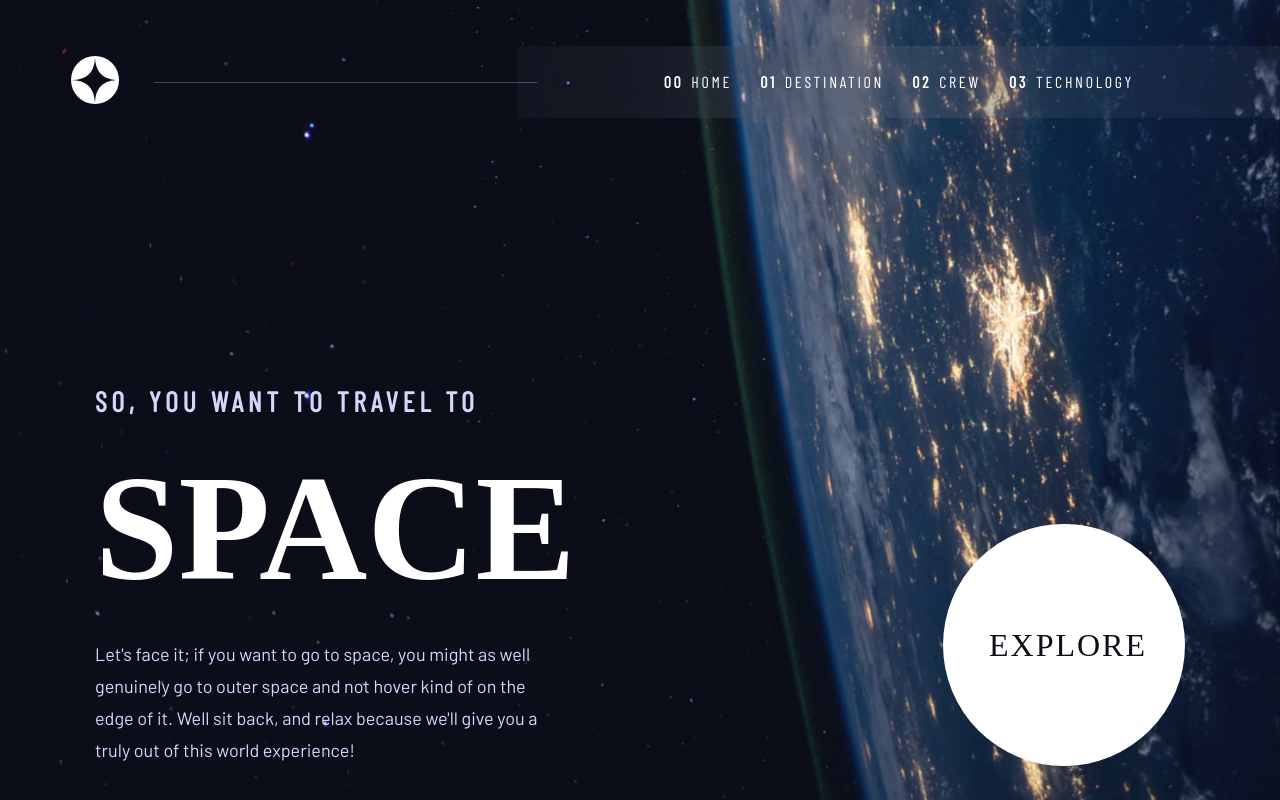
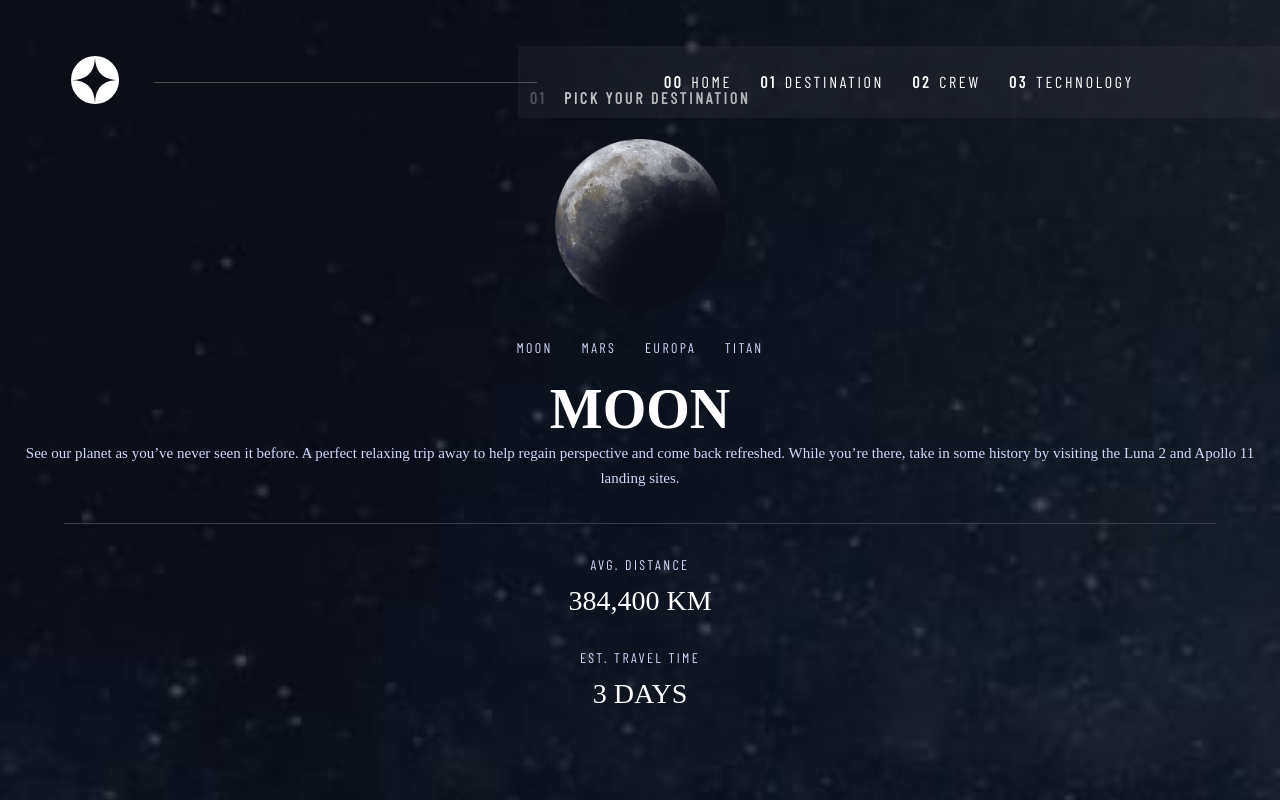
Before and after one commit to bennyteh/Space-tourism, a React (Create React App) app: page / in a window 1280 px wide. Built offline with nearby package versions, Linux system fonts and the light colour scheme; a web font is replaced by a local one.

Commit message:
destination_page

```diff
--- a/src/App.css
+++ b/src/App.css
@@ -13,3 +13,19 @@ a {
     color: unset;
     text-decoration: none;
 }
+
+.padding-top {
+    padding-top: 7rem;
+}
+
+@media screen and (min-width: 640px){
+    .padding-top {
+        padding-top: 12.5rem;
+    }
+}
+
+@media screen and (min-width: 1050px){
+    .padding-top {
+        padding-top: 24rem;
+    }
+}
--- a/src/App.js
+++ b/src/App.js
@@ -1,13 +1,14 @@
 import React from 'react';
 import "./app.css";
 import { Navbar } from './components/components';
-import {Home} from "./containers/container"
+import {Home, Destination} from "./containers/container"
 
 function App() {
   return (
     <div>
       <Navbar />
-      <Home />
+      {/* <Home /> */}
+      <Destination/>
     </div>
   );
 }
--- a/src/components/components.js
+++ b/src/components/components.js
@@ -1,5 +1,5 @@
 export {default as Crew} from "./crew/crew"
-export {default as Destination} from "./destination/destination"
 export {default as Home} from "./home/home"
+export {default as Planet} from "./destination/planet"
 export {default as Technology} from "./technology/technology"
 export {default as Navbar} from "./navbar/navbar"
--- a/src/data.json
+++ b/src/components/data.json
@@ -1,6 +1,7 @@
 {
   "destinations": [
     {
+      "id": 0,
       "name": "Moon",
       "images": {
         "png": "./assets/destination/image-moon.png",
@@ -11,6 +12,7 @@
       "travel": "3 days"
     },
     {
+      "id": 1,
       "name": "Mars",
       "images": {
         "png": "./assets/destination/image-mars.png",
@@ -21,6 +23,7 @@
       "travel": "9 months"
     },
     {
+      "id": 2,
       "name": "Europa",
       "images": {
         "png": "./assets/destination/image-europa.png",
@@ -31,6 +34,7 @@
       "travel": "3 years"
     },
     {
+      "id": 3,
       "name": "Titan",
       "images": {
         "png": "./assets/destination/image-titan.png",
--- /dev/null
+++ b/src/components/destination/Image.js
@@ -0,0 +1,8 @@
+import Moon from '../../assets/destination/image-moon.png'
+import Mars from '../../assets/destination/image-mars.png'
+import Europa from '../../assets/destination/image-europa.png'
+import Titan from '../../assets/destination/image-titan.png'
+
+const image = [Moon, Mars, Europa, Titan]
+
+export default image
--- a/src/components/destination/destination.jsx
+++ /dev/null
@@ -1,11 +0,0 @@
-import React from 'react'
-
-const destination = () => {
-    return (
-        <div>
-            destination
-        </div>
-    )
-}
-
-export default destination
--- /dev/null
+++ b/src/components/destination/planet.css
@@ -0,0 +1,121 @@
+.space__planet{
+    padding-top: 5.5rem;
+    display: flex;
+    flex-direction: column;
+    justify-content: center;
+    align-items: center;
+}
+
+.space__planet__header {
+    display: flex;
+    gap: 1.1rem;
+}
+
+.space__planet__header h4 {
+    font-family: var(--font-family-sub);
+    color: var(--color-white);
+    font-size: 16px;
+    line-height: 19px;
+    letter-spacing: 2.7px;
+}
+
+.header__opacity{
+    opacity: 0.25;
+}
+
+.space__planet__image{
+    padding-top: 2rem;
+}
+
+.space__planet__image img{
+    width: 170px;
+}
+
+.space__planet__button{
+    padding-top: 26px;
+    display: flex;
+    gap: 1.6rem;
+}
+
+.space__planet__button button{
+    text-decoration: none;
+    text-align: center;
+    padding: 0 0.1rem;
+    border: 0;
+    background-color: transparent;
+    cursor: pointer;
+    color: var(--color-lightblue);
+    font-family: var(--font-family-sub);
+    font-size: 14px;
+    line-height: 17px;
+    letter-spacing: 2.3625px;
+    border-bottom: 1px solid transparent;
+}
+
+.space__planet__button button:hover{
+    border-bottom: 1px solid rgba(255,255,255,0.5);
+}
+
+.space__planet__button-focus{
+    border-bottom: 1px solid rgba(255,255,255);
+}
+
+.space__planet__button-focus:hover{
+    border-bottom: 1px solid rgba(255,255,255);
+}
+
+.space__planet__description{
+    padding: 1.25rem 1.5rem 0 1.5rem;
+    text-align: center;
+}
+
+.space__planet__description h2{
+    font-size: 56px;
+    line-height: 64px;
+    font-family: var(--font-family);
+    color: var(--color-white);
+}
+
+.space__planet__description p {
+    font-family: var(--font-family-text);
+    font-size: 15px;
+    line-height: 25px;
+    color: var(--color-lightblue)
+}
+
+.space__planet__line {
+    border-bottom: 1px solid #383B4B;
+    width: 90%;
+    margin: 2rem 0;
+}
+
+.space__planet__details{
+    display: flex;
+    flex-direction: column;
+    gap: 2rem;
+}
+
+.space__planet__details-flex{
+    display: flex;
+    flex-direction: column;
+    justify-content: center;
+    align-items: center;
+    gap: 0.75rem;
+}
+
+.space__planet__distance_p--top{
+    font-family: var(--font-family-sub);
+    color: var(--color-lightblue);
+    text-align: center;
+    letter-spacing: 2.3625px;
+    font-size: 14px;
+    line-height: 17px;
+}
+
+.space__planet__distance_p--bottom{
+    font-family: var(--font-family);
+    font-size: 28px;
+    line-height: 32px;
+    color: var(--color-white);
+    text-align: center;
+}
--- /dev/null
+++ b/src/components/destination/planet.jsx
@@ -0,0 +1,50 @@
+import React, { useState } from 'react'
+import dataPlanet from "../data.json"
+import image from "./Image"
+import "./planet.css"
+
+const Planet = () => {
+
+    const [choosePlanet, setChoosePlanet] = useState("Moon")
+    const data = dataPlanet.destinations.filter(planet => planet.name === choosePlanet)
+    const planet = data[0]
+
+    const handleClick = (e) => {
+        setChoosePlanet(e.target.value)
+    }
+
+    return (
+        <article className='space__planet'>
+            <header className='space__planet__header'>
+                    <h4 className='header__opacity'>01</h4>
+                    <h4>PICK YOUR DESTINATION</h4>
+            </header>
+            <figure className='space__planet__image'>
+                <img src={image[planet.id]} alt={planet.name}></img>
+            </figure>
+            <div className='space__planet__button'>
+                <button className={(choosePlanet === "Moon"? "space__planet__button-focus" : "")} value="Moon" onClick={(e) => handleClick(e)}>MOON</button>
+                <button value="Mars" onClick={(e) => handleClick(e)}>MARS</button>
+                <button value="Europa" onClick={(e) => handleClick(e)}>EUROPA</button>
+                <button value="Titan" onClick={(e) => handleClick(e)}>TITAN</button>
+            </div>
+            <div className='space__planet__description'>
+                <h2>{(planet.name).toLocaleUpperCase()}</h2>
+                <p>{planet.description}</p>
+            </div>
+            <span className='space__planet__line'></span>
+            <div className='space__planet__details'>
+                <div className='space__planet__details-flex'>
+                    <p className='space__planet__distance_p--top'>AVG. DISTANCE</p>
+                    <p className='space__planet__distance_p--bottom'>{(planet.distance).toLocaleUpperCase()}</p>
+                </div>
+                <div className='space__planet__details-flex'>
+                    <p className='space__planet__distance_p--top'>EST. TRAVEL TIME</p>
+                    <p className='space__planet__distance_p--bottom'>{(planet.travel).toLocaleUpperCase()}</p>
+                </div>
+            </div>
+        </article>
+    )
+}
+
+export default Planet
--- a/src/containers/container.js
+++ b/src/containers/container.js
@@ -1 +1,2 @@
 export {default as Home} from "./home/home"
+export {default as Destination} from "./destination/destination"
--- /dev/null
+++ b/src/containers/destination/destination.css
@@ -0,0 +1,6 @@
+.space__destination {
+    background-image: url("../../assets/destination/background-destination-mobile.jpg");
+    background-repeat: no-repeat;
+    background-size: cover;
+    min-height: 100vh;
+}
--- /dev/null
+++ b/src/containers/destination/destination.jsx
@@ -0,0 +1,14 @@
+import React, { useState } from 'react'
+import {Planet} from '../../components/components'
+import './destination.css'
+
+const Destination = () => {
+
+    return (
+        <section className='space__destination'>
+            <Planet />
+        </section>
+    )
+}
+
+export default Destination
```
Also changed, not shown: src/components/destination/destination.css (deleted).
